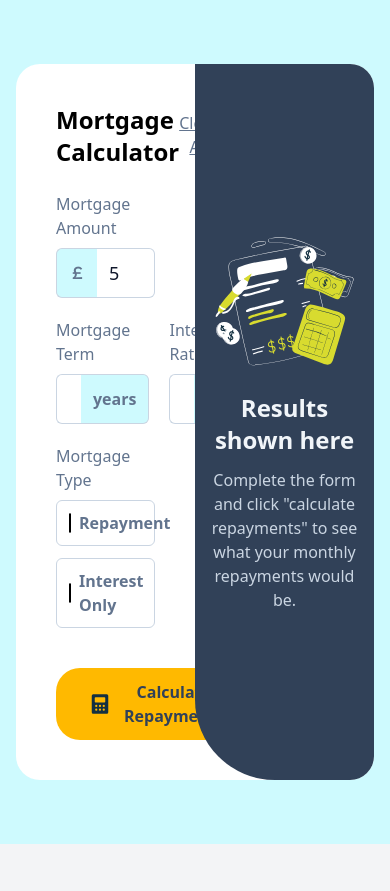
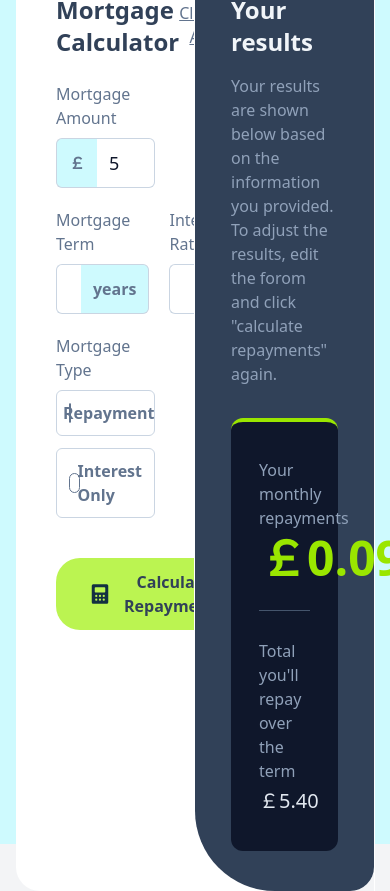
Before and after one commit to nowodev/pages-react, a React (Vite) app: page /frontend-mentor/mortgage-repayment-calculator in a window 390 px wide. Both pictures are taken after typing "5", "5", "5" into the empty fields and a click on the button "Calculate Repayments". Before the commit the page ends 844 px from the top, so only its background shows below. Built offline with nearby package versions, Linux system fonts and the light colour scheme.

Commit message:
Implement mortgage calculator functionality

```diff
--- a/src/Frontend Mentor/Mortgage Repayment Calculator/index.jsx
+++ b/src/Frontend Mentor/Mortgage Repayment Calculator/index.jsx
@@ -6,63 +6,156 @@ import calculator from "/mortgage-repayment-calculator/icon-calculator.svg";
 import empty from "/mortgage-repayment-calculator/illustration-empty.svg";
 
 export default function MortgageRepaymentCalculator() {
+  const [amount, setAmount] = useState("");
+  const [term, setTerm] = useState("");
+  const [rate, setRate] = useState("");
+  const [type, setType] = useState("");
+  const [errorFields, setErrorFields] = useState([]);
+  const [monthlyRepayment, setMonthlyRepayment] = useState(0);
+  const [remainingAmount, setRemainingAmount] = useState(0);
+
+  function handleSubmit(e) {
+    e.preventDefault();
+    // if (amount === "") setErrorFields((errorFields) => ["amount"]);
+    // if (term === "") setErrorFields((errorFields) => ["term"]);
+    // if (rate === "") setErrorFields((errorFields) => ["rate"]);
+    // if (type === "") setErrorFields((errorFields) => ["type"]);
+
+    const { mP, rA } = calculateMortgage(amount, rate, term);
+    setMonthlyRepayment(mP);
+    setRemainingAmount(rA);
+  }
+
+  function handleClear() {
+    setAmount("");
+    setTerm("");
+    setRate("");
+    setType("");
+    setErrorFields([]);
+    setMonthlyRepayment(0);
+    setRemainingAmount(0);
+  }
+
+  function calculateMortgage(principal, annualRate, years) {
+    let monthlyRate = annualRate / 100 / 12;
+    let totalPayments = years * 12;
+
+    if (monthlyRate === 0) {
+      return (principal / totalPayments).toFixed(2);
+    }
+
+    let monthlyPayment =
+      (principal * (monthlyRate * Math.pow(1 + monthlyRate, totalPayments))) /
+      (Math.pow(1 + monthlyRate, totalPayments) - 1);
+
+    return {
+      mP: monthlyPayment.toFixed(2),
+      rA: monthlyPayment.toFixed(2) * totalPayments,
+    };
+  }
+
   return (
     <div className="bg-cyan-100">
-      <div className="container flex flex-col items-center justify-center h-screen px-4 sm:px-6 lg:px-8 mx-auto">
-        <div className="bg-white rounded-3xl max-w-4xl">
+      <div className="container flex flex-col items-center justify-center h-screen px-4 mx-auto sm:px-6 lg:px-8">
+        <div className="max-w-4xl bg-white rounded-3xl">
           <div className="grid grid-cols-2">
             <div className="p-10">
               <div className="flex items-baseline justify-between">
-                <h1 className="text-2xl font-semibold">Mortgage Calculator</h1>
+                <h1 className="text-2xl font-semibold text-slate-700">
+                  Mortgage Calculator
+                </h1>
 
                 <button
-                  className="text-slate-500 underline cursor-pointer"
-                  onClick={() => confirm("Are you sure you want to clear all?")}
+                  className="underline cursor-pointer text-slate-500"
+                  onClick={handleClear}
                 >
                   Clear All
                 </button>
               </div>
 
               <div className="mt-6">
-                <div className="space-y-5">
-                  <InputField label="Mortgage Amount" fix="￡" />
+                <form onSubmit={handleSubmit} className="space-y-5">
+                  <InputField
+                    label="Mortgage Amount"
+                    fix="￡"
+                    errorFields={errorFields}
+                    value={amount}
+                    onSet={setAmount}
+                  />
 
                   <div className="flex gap-x-5">
                     <InputField
                       label="Mortgage Term"
                       fix="years"
                       position="right"
+                      errorFields={errorFields}
+                      value={term}
+                      onSet={setTerm}
                     />
                     <InputField
                       label="Interest Rate"
                       fix="%"
                       position="right"
+                      errorFields={errorFields}
+                      value={rate}
+                      onSet={setRate}
                     />
                   </div>
 
-                  <Types />
+                  <MortgageType onSet={setType} />
 
-                  <button className="bg-amber-400 px-8 py-3 rounded-3xl font-bold flex items-center mt-10 text-slate-700 cursor-pointer focus:outline-none">
+                  <button className="flex items-center px-8 py-3 mt-10 font-bold cursor-pointer bg-lime-300 rounded-3xl text-slate-700 focus:outline-none">
                     <img src={calculator} alt="" className="mr-3" />
                     Calculate Repayments
                   </button>
-                </div>
+                </form>
               </div>
             </div>
 
             <div>
               <div className="bg-slate-700 h-full rounded-r-3xl rounded-bl-[5rem]">
-                <div className="h-full items-center justify-center flex flex-col px-4 sm:px-6 lg:px-8 text-center space-y-3">
+                {monthlyRepayment === 0 && (
+                  <div className="flex flex-col items-center justify-center h-full px-4 space-y-3 text-center sm:px-6 lg:px-8">
                     <img src={empty} alt="" />
-
-                  <p className="text-slate-100 font-semibold text-2xl">
+                    <p className="text-2xl font-semibold text-slate-100">
                       Results shown here
                     </p>
-                  <p className="text-slate-300 text-base">
+                    <p className="text-base text-slate-300">
                       Complete the form and click "calculate repayments" to see
                       what your monthly repayments would be.
                     </p>
                   </div>
+                )}
+
+                {monthlyRepayment > 0 && (
+                  <div className="h-full py-10 outline outline-white px-9">
+                    <h1 className="text-2xl font-semibold text-slate-100">
+                      Your results
+                    </h1>
+
+                    <p className="mt-4 text-base text-slate-400">
+                      Your results are shown below based on the information you
+                      provided. To adjust the results, edit the forom and click
+                      "calculate repayments" again.
+                    </p>
+
+                    <div className="mt-8 border-t-4 bg-slate-900 py-9 px-7 rounded-xl border-t-lime-400">
+                      <p className="text-base text-slate-400">
+                        Your monthly repayments
+                      </p>
+                      <h1 className="mt-1 text-5xl font-semibold text-lime-400">
+                        ￡{monthlyRepayment}
+                      </h1>
+                      <hr className="text-slate-600 my-7" />
+                      <p className="text-base text-slate-400">
+                        Total you'll repay over the term
+                      </p>
+                      <p className="mt-1 text-xl text-slate-200">
+                        ￡{remainingAmount.toFixed(2)}
+                      </p>
+                    </div>
+                  </div>
+                )}
               </div>
             </div>
           </div>
@@ -72,7 +165,14 @@ export default function MortgageRepaymentCalculator() {
   );
 }
 
-function InputField({ position = "left", label, fix }) {
+function InputField({
+  position = "left",
+  label,
+  fix,
+  value,
+  onSet,
+  errorFields,
+}) {
   const labelClasses =
     position === "left"
       ? "border-r-0 rounded-l-md"
@@ -84,7 +184,7 @@ function InputField({ position = "left", label, fix }) {
 
   return (
     <Field>
-      <Label className="block font-medium text-slate-500 text-base">
+      <Label className="block text-base font-medium text-slate-500">
         {label}
       </Label>
       <div className="flex mt-2">
@@ -97,19 +197,28 @@ function InputField({ position = "left", label, fix }) {
           {fix}
         </div>
         <Input
+          value={value}
+          onChange={(e) => onSet(e.target.value)}
           type="number"
           className={clsx(
             inputClasses,
-            "block w-full bg-white px-3 py-2.5 text-lg text-slate-900 border border-slate-300 focus:outline-none"
+            "block w-full bg-white px-3 py-2.5 text-lg text-slate-900 border border-slate-300 focus:border-lime-400 focus:outline-none"
           )}
         />
       </div>
+      {/* {console.log(errorFields)} */}
+      {errorFields.includes("term") && <ErrorField />}
     </Field>
   );
 }
 
-function Types() {
+function MortgageType({ onSet }) {
   const [selected, setSelected] = useState({});
+
+  function handleSelected(value) {
+    setSelected(value);
+    onSet(value);
+  }
 
   const types = [
     { name: "Repayment", id: 1 },
@@ -117,36 +226,46 @@ function Types() {
   ];
   return (
     <Field>
-      <Label className="block font-medium text-slate-500 text-base">
+      <Label className="block text-base font-medium text-slate-500">
         Mortgage Type
       </Label>
       <RadioGroup
         by="name"
         value={selected}
-        onChange={setSelected}
+        onChange={(e) => handleSelected(e)}
         aria-label="Server size"
-        className="space-y-3 mt-2"
+        className="mt-2 space-y-3"
       >
         {types.map((type) => (
           <Radio
             key={type.name}
             value={type}
-            className="relative flex px-3 py-2.5 transition border border-slate-300 rounded-md cursor-pointer group focus:outline-none "
+            className="relative flex px-3 py-2.5 transition border border-slate-300 focus:border-lime-400 focus:bg-lime-400/10 rounded-md cursor-pointer group focus:outline-none"
           >
             <div className="flex items-center w-full space-x-2 ">
+              <span className="border rounded-full size-5 border-slate-500"></span>
               <span
                 className={clsx(
-                  selected?.id === type.id ? "bg-black" : "",
-                  "size-5 border rounded-full"
+                  selected?.id === type.id ? "bg-slate-500 border" : "",
+                  "size-3 -ml-6 border-slate-500 rounded-full"
                 )}
               ></span>
-              <p className="font-semibold text-base text-slate-500">
+              <p className="text-base font-semibold text-slate-500">
                 {type.name}
               </p>
             </div>
           </Radio>
         ))}
       </RadioGroup>
+      {/* <ErrorField /> */}
     </Field>
   );
 }
+
+function ErrorField() {
+  return (
+    <Field>
+      <Label className="text-xs text-red-500">This field is required</Label>
+    </Field>
+  );
+}
```
Lines whose indentation alone changed are shown as unchanged.
